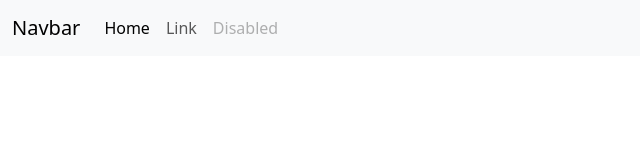
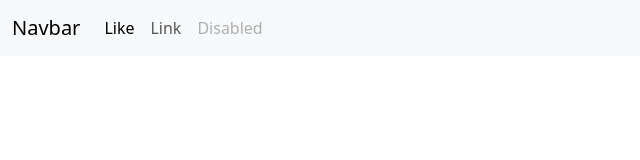
Before and after one commit to MeanrithYurin/testag, a plain HTML site: page index.html in a window 1280 px wide. Shown: the full height of the page, 0-640 px from the left. Drawn offline with nearby package versions, Linux system fonts and the light colour scheme.

Commit message:
navbar has change

```diff
--- a/index.html
+++ b/index.html
@@ -17,7 +17,7 @@
             <div class="collapse navbar-collapse" id="navbarTogglerDemo03">
             <ul class="navbar-nav me-auto mb-2 mb-lg-0">
                 <li class="nav-item">
-                <a class="nav-link active" aria-current="page" href="#">Home</a>
+                <a class="nav-link active" aria-current="page" href="#">Like </a>
                 </li>
                 <li class="nav-item">
                 <a class="nav-link" href="#">Link</a>
```
